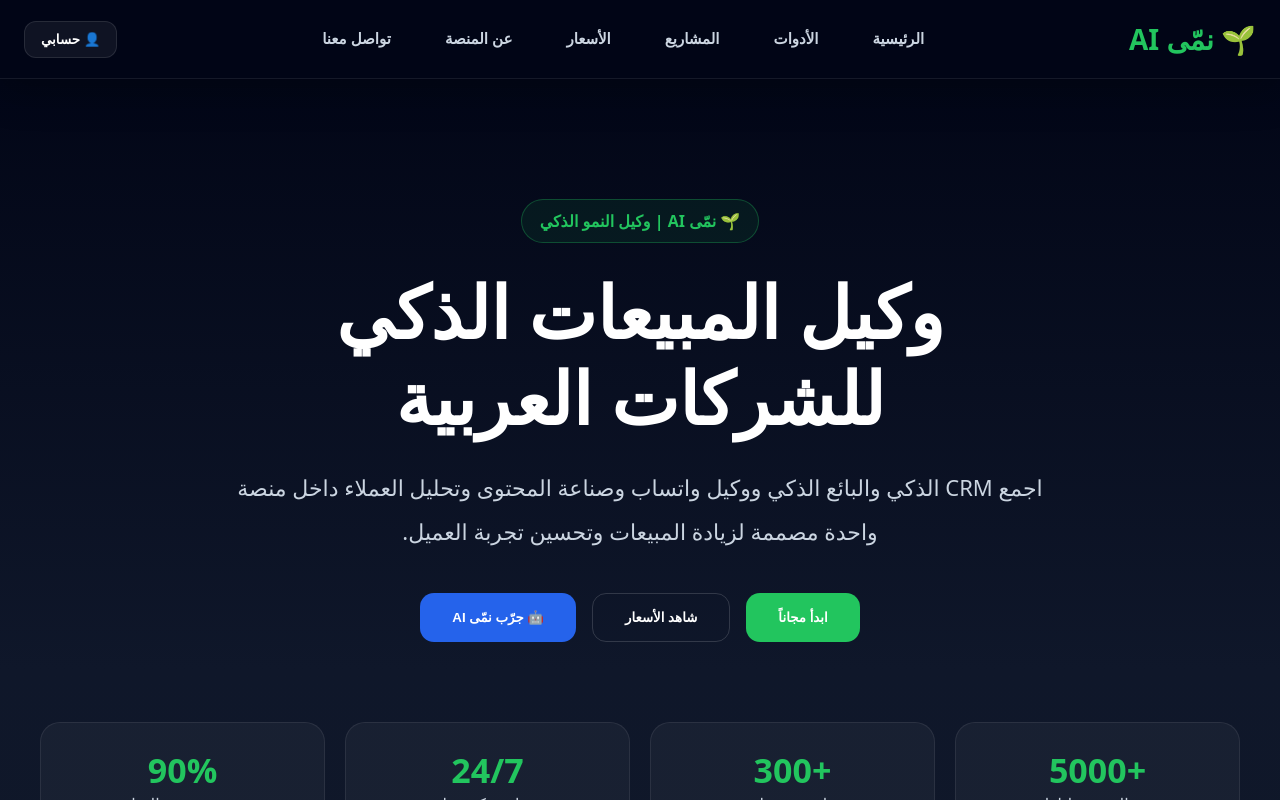
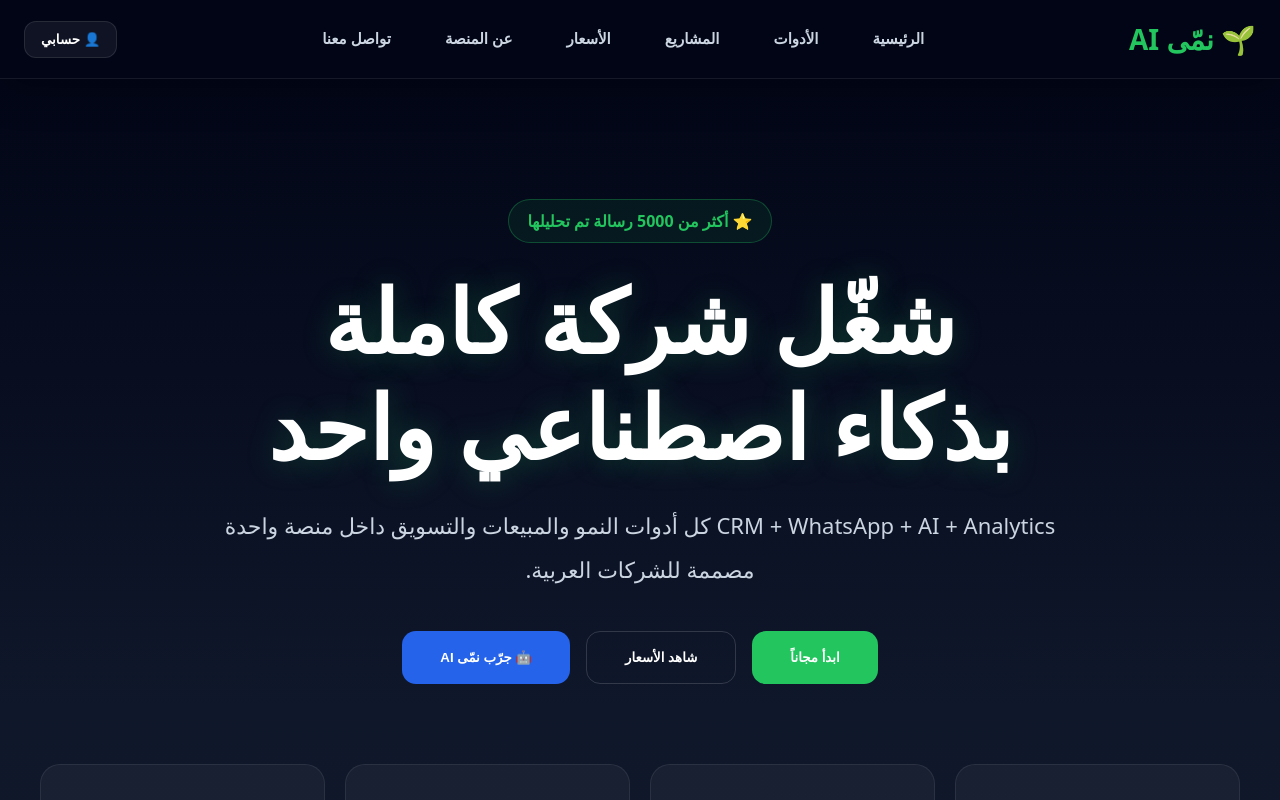
Before and after one commit to namma-ai-sa/namma-ai, a Next.js app: page / in a window 1280 px wide. Shown: the top 800 px of the page. Built offline with nearby package versions, Linux system fonts and the light colour scheme.

Commit message:
premium ui pass

```diff
--- a/app/page.jsx
+++ b/app/page.jsx
@@ -81,20 +81,21 @@
               marginBottom: "25px"
             }}
           >
-            🌱 نمّى AI | وكيل النمو الذكي
+            ⭐ أكثر من 5000 رسالة تم تحليلها
           </div>
 
           <h1
             style={{
-              fontSize: "72px",
+              fontSize: "88px",
+              textShadow: "0 0 30px rgba(34,197,94,.25)",
               fontWeight: "900",
               lineHeight: "1.2",
               marginBottom: "24px"
             }}
           >
-            وكيل المبيعات الذكي
+            شغّل شركة كاملة
             <br />
-            للشركات العربية
+            بذكاء اصطناعي واحد
           </h1>
 
           <p
@@ -106,10 +107,10 @@
               lineHeight: "2"
             }}
           >
-            اجمع CRM الذكي والبائع الذكي ووكيل واتساب
-            وصناعة المحتوى وتحليل العملاء
-            داخل منصة واحدة مصممة لزيادة المبيعات
-            وتحسين تجربة العميل.
+            CRM + WhatsApp + AI + Analytics
+
+            كل أدوات النمو والمبيعات والتسويق
+            داخل منصة واحدة مصممة للشركات العربية.
           </p>
 
           <div
@@ -124,7 +125,7 @@
             <button
               onClick={() => router.push("/register")}
               style={{
-                padding: "16px 32px",
+                padding: "18px 38px",
                 border: "none",
                 borderRadius: "14px",
                 background: "#22c55e",
@@ -139,7 +140,7 @@
             <button
               onClick={() => router.push("/pricing")}
               style={{
-                padding: "16px 32px",
+                padding: "18px 38px",
                 borderRadius: "14px",
                 border: "1px solid rgba(255,255,255,.15)",
                 background: "transparent",
@@ -153,7 +154,7 @@
             <button
               onClick={() => router.push("/guest")}
               style={{
-                padding: "16px 32px",
+                padding: "18px 38px",
                 borderRadius: "14px",
                 border: "none",
                 background: "#2563eb",
@@ -196,7 +197,7 @@
                 <h2
                   style={{
                     color: "#22c55e",
-                    fontSize: "34px",
+                    fontSize: "48px",
                     fontWeight: "900"
                   }}
                 >
@@ -237,7 +238,9 @@
                   border:
                     "1px solid rgba(255,255,255,.08)",
                   borderRadius: "20px",
-                  padding: "30px"
+                  padding: "36px",
+                  cursor: "pointer",
+                  transition: "all .2s ease"
                 }}
               >
                 <div
```
